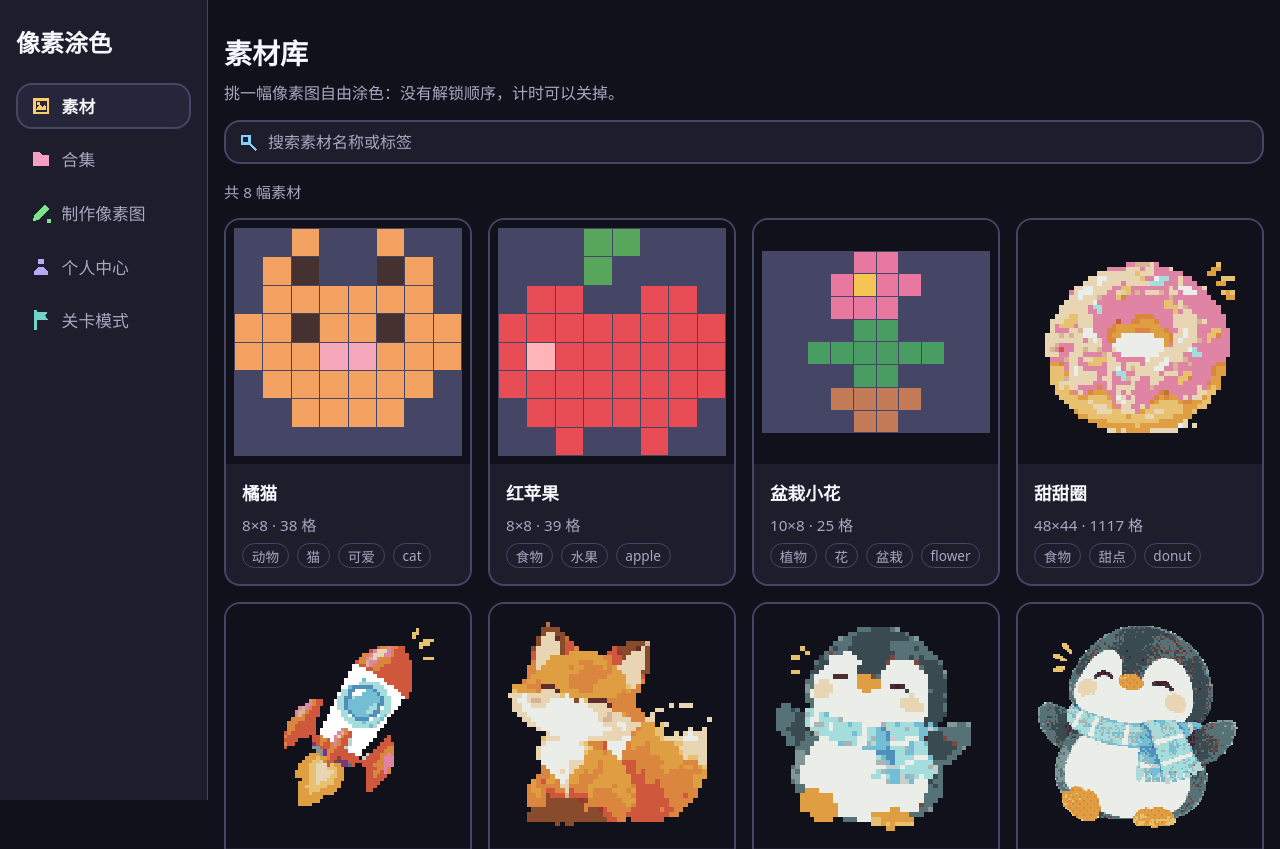
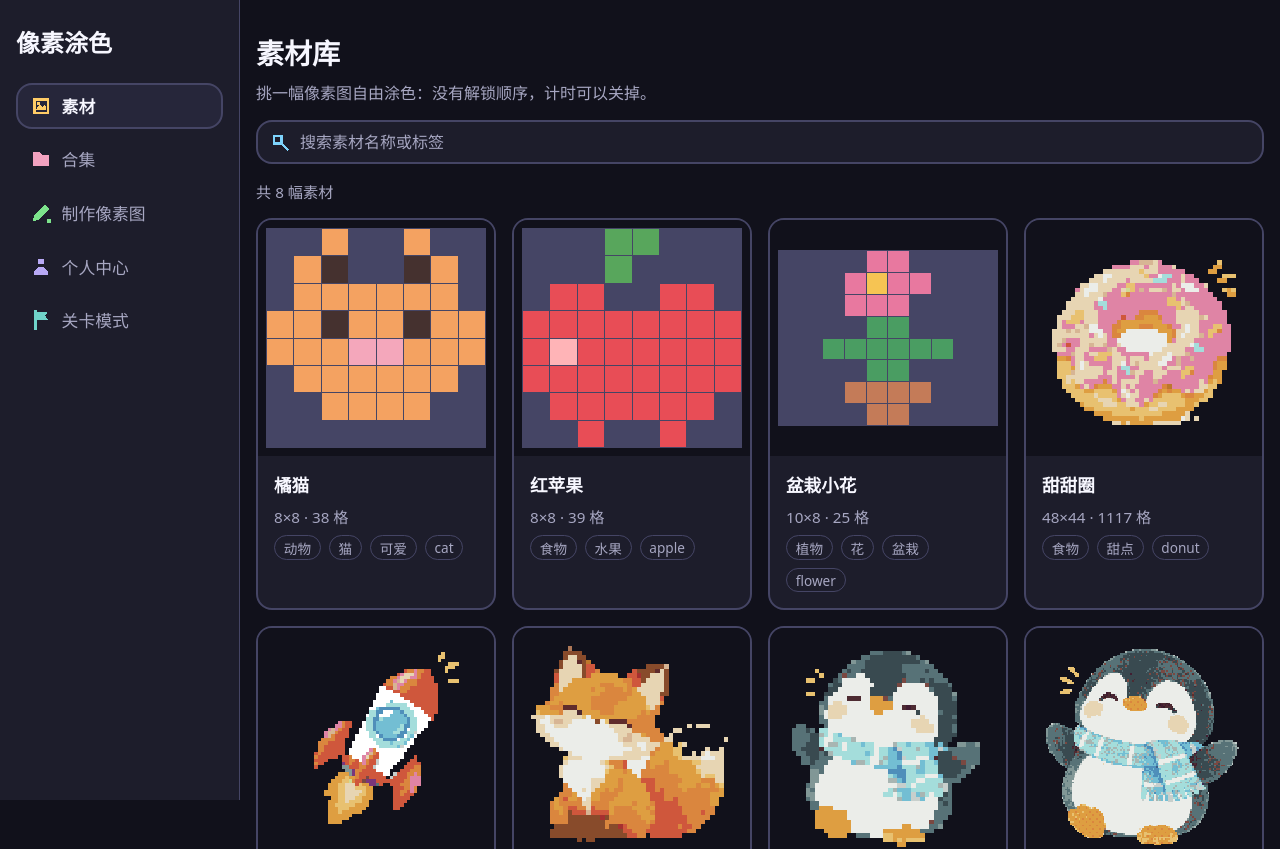
Before and after one commit to wangxilong123/PixelPainting, a Vue app: page / in a window 1280 px wide. Shown: the top 849 px of the page. Built offline with nearby package versions, Linux system fonts and the light colour scheme.

Commit message:
style: 侧边栏加宽到 15rem，宽度收成全局旋钮
桌面侧边栏 13rem(208px) → 15rem(240px)，入口文字与图标更舒展；
宽度收进 tokens.css 的 --sidebar-width，想再调改一处即可。
窄屏底部标签栏仍 width:100%，不受旋钮影响。

```diff
--- a/src/components/AppSidebar.vue
+++ b/src/components/AppSidebar.vue
@@ -49,7 +49,7 @@ function isActive(to: string): boolean {
   flex: none;
   flex-direction: column;
   gap: var(--space-6);
-  width: 13rem;
+  width: var(--sidebar-width);
   height: 100vh;
   padding: var(--space-6) var(--space-4);
   border-right: 1px solid var(--color-border);
--- a/src/styles/tokens.css
+++ b/src/styles/tokens.css
@@ -31,6 +31,8 @@
   --font-meta: 0.95rem;
   --font-tag: 0.85rem;
   --font-tabbar: 0.8rem;
+  /* 桌面侧边栏宽度旋钮；窄屏折成底部标签栏时不受它影响 */
+  --sidebar-width: 15rem;
   /* 图标语义色旋钮：按图标名上色（global.css），想换色改这里 */
   --icon-hint: var(--color-primary);
   --icon-edit: var(--color-focus);
```
